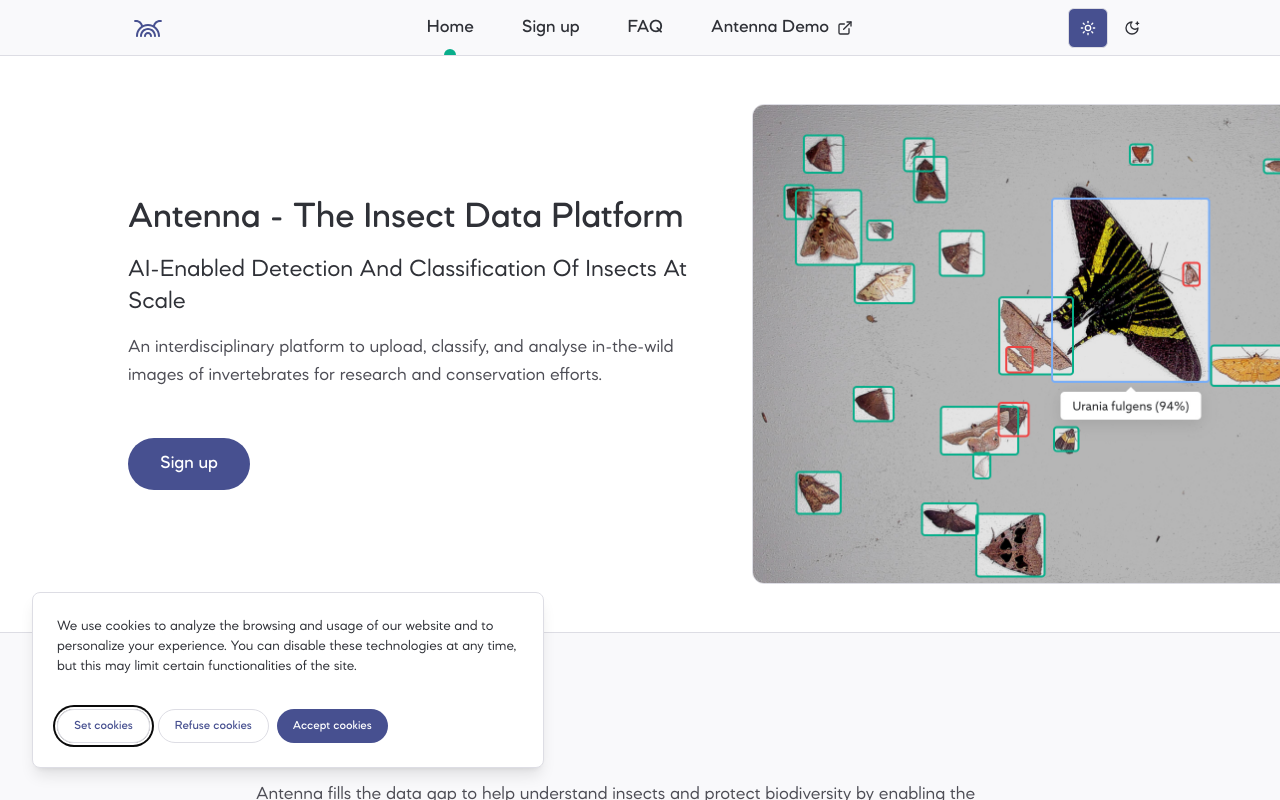
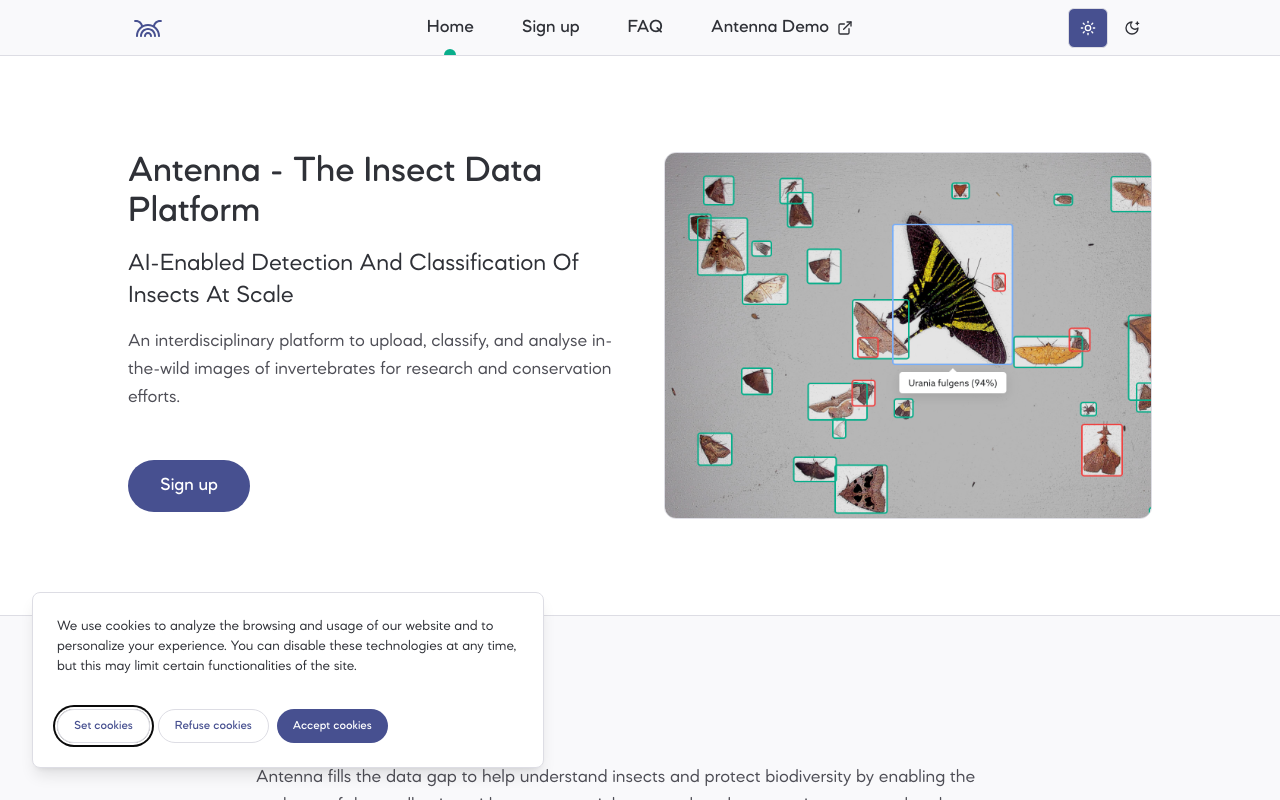
Before and after one commit to RolnickLab/antenna-landing-page, a Next.js app: page / in a window 1280 px wide. Shown: the top 800 px of the page. Built offline with nearby package versions, Linux system fonts and the light colour scheme.

Commit message:
Update intro image layout

```diff
--- a/app/page.tsx
+++ b/app/page.tsx
@@ -17,9 +17,9 @@ const DeploymentsMap = dynamic(
 export default function Home() {
   return (
     <>
-      <section className="px-24 py-12 overflow-hidden max-lg:p-0 max-lg:text-center">
-        <div className="flex items-center gap-12 max-w-screen-lg mx-auto max-lg:flex-col-reverse max-lg:gap-0">
-          <div className="max-lg:px-8 max-lg:py-12 max-lg:max-w-screen-md">
+      <section className="p-24 overflow-hidden max-lg:p-0 max-lg:text-center">
+        <div className="grid grid-cols-2 gap-12 max-w-screen-lg mx-auto max-lg:grid-cols-1 max-lg:gap-0">
+          <div className="max-lg:px-8 max-lg:py-12 max-lg:order-2">
             <h1 className="text-4xl font-medium mb-4">{content.title}</h1>
             <h2 className="text-2xl mb-4">{content.subTitle}</h2>
             <p className="mb-12 text-muted-foreground">{content.description}</p>
@@ -33,8 +33,8 @@ export default function Home() {
               Sign up
             </Link>
           </div>
-          <div className={`w-full mr-[-240px] max-lg:mr-0`}>
-            <div className="w-[640px] h-[480px] rounded-xl bg-card border overflow-hidden max-lg:w-full max-lg:h-[320px] max-lg:rounded-none max-lg:border-none max-md:h-[240px]">
+          <div className="w-full max-lg:mr-0">
+            <div className="rounded-xl bg-card border overflow-hidden max-lg:w-full max-lg:h-[320px] max-lg:rounded-none max-lg:border-none max-md:h-[240px]">
               <picture>
                 <source
                   srcSet="/images/intro.webp"
```
